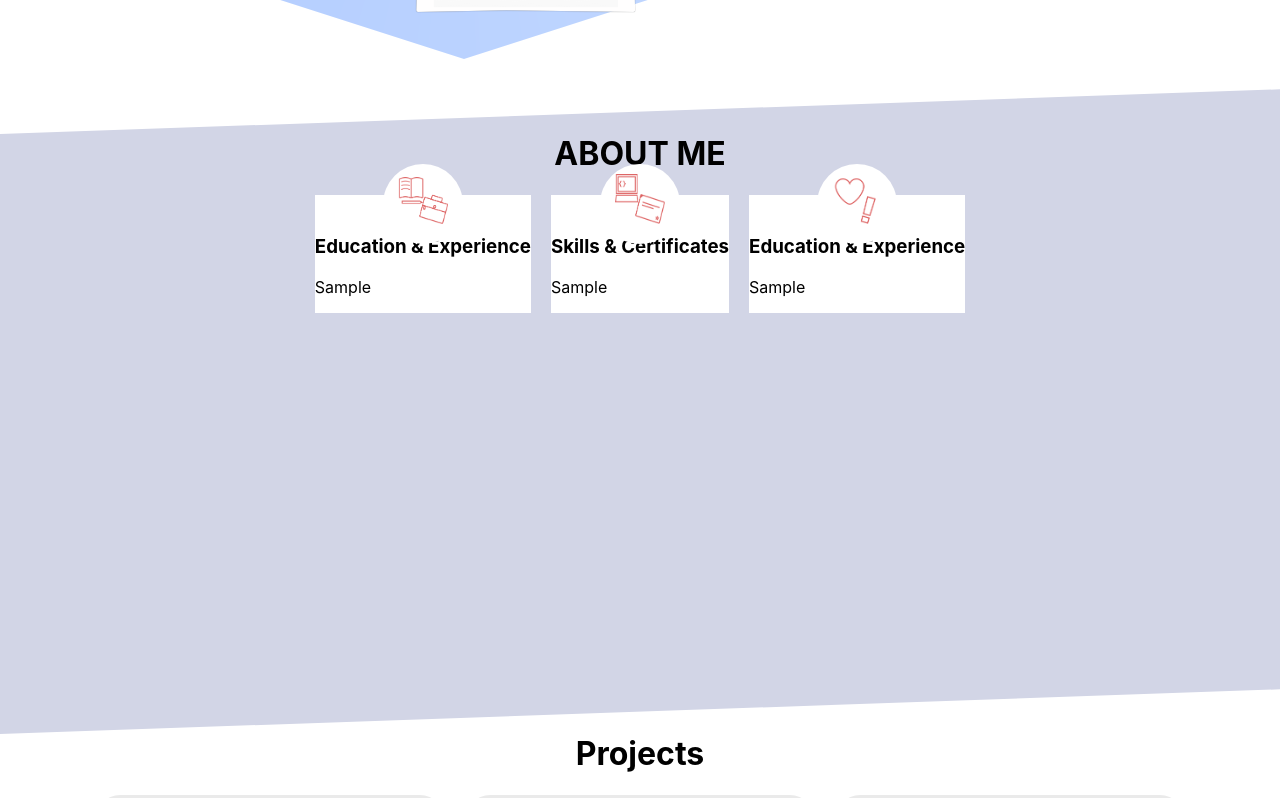
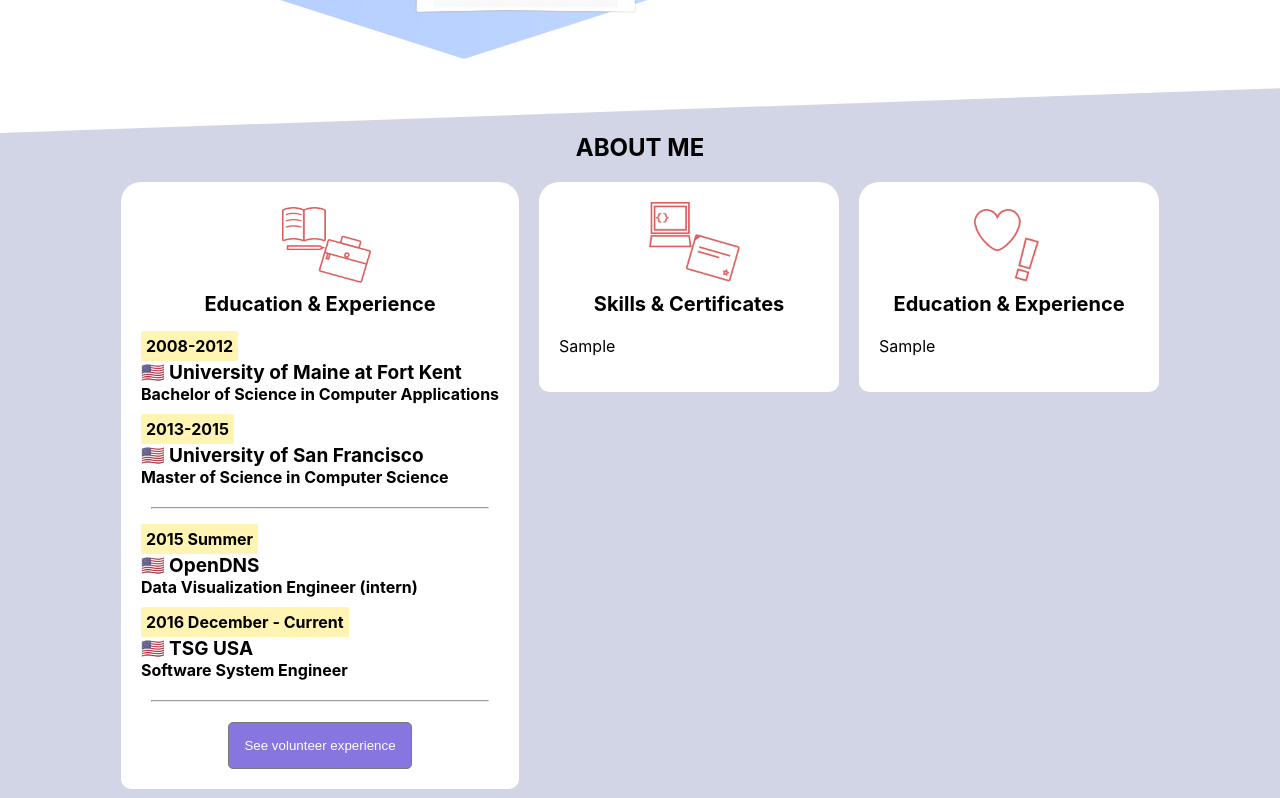
Before and after one commit to Lulkafe/Portofolio, a Next.js app: page / in a window 1280 px wide. Shown: the part 820-1618 px from the top of the page. Built offline with nearby package versions, Linux system fonts and the light colour scheme.

Commit message:
Updated About section

```diff
--- a/components/about.tsx
+++ b/components/about.tsx
@@ -1,6 +1,7 @@
 import style from '../styles/About.module.sass'
 import Image from 'next/image'
 import { ImageInfo } from './interface';
+import { useState } from 'react';
 
 export default function AboutMeSection () {
 
@@ -10,7 +11,7 @@ export default function AboutMeSection () {
          <div className={style.skewed} />
       </section>
       <div className={style.content_wrapper}>
-          <h1 className={style.section_header}>ABOUT ME</h1>
+          <h2 className={style.section_header}>ABOUT ME</h2>
           <div className={style.items_wrapper}>
             <EduAndExpItem/>
             <SkillCertItem/>
@@ -44,10 +45,12 @@ const ItemFrame = (props: any) => {
 }
 
 const EduAndExpItem = () => {
+
+  const [showVolExp, setShowVolExp] = useState(false);
   const imgInfo: ImageInfo = {
     src: '/edu_and_exp.png',
-    height: 50,
-    width: 50,
+    height: 81,
+    width: 91,
     alt: 'Education and experience icon'
   }
 
@@ -55,7 +58,33 @@ const EduAndExpItem = () => {
     <ItemFrame
       header={'Education & Experience'}
       imgInfo={imgInfo}>
-      <p>Sample</p>
+
+      {/* Education */}
+      <h4 className={style.year_header}><span className={style.highlight}>2008-2012</span></h4>
+      <h5 className={style.org_name}>🇺🇸 University of Maine at Fort Kent</h5>
+      <h6 className={style.title_name}>Bachelor of Science in Computer Applications</h6>
+
+      <h4 className={style.year_header}><span className={style.highlight}>2013-2015</span></h4>
+      <h5 className={style.org_name}>🇺🇸 University of San Francisco</h5>
+      <h6 className={style.title_name}>Master of Science in Computer Science</h6>
+      <hr className={style.divider}/>
+
+      {/* Work Experience */}
+      <h4 className={style.year_header}><span className={style.highlight}>2015 Summer</span></h4>
+      <h5 className={style.org_name}>🇺🇸 OpenDNS</h5>
+      <h6 className={style.title_name}>Data Visualization Engineer (intern)</h6>
+
+      <h4 className={style.year_header}><span className={style.highlight}>2016 December - Current</span></h4>
+      <h5 className={style.org_name}>🇺🇸 TSG USA</h5>
+      <h6 className={style.title_name}>Software System Engineer</h6>
+      <hr className={style.divider}/>
+
+      {/* Volunteer Experience (Option) */}
+      <div>
+        {/* TODO: list Vulunteer experience here */}
+      </div>
+      <button className={style.toggle_button} type='button'>See volunteer experience</button>
+
     </ItemFrame>
   )
 }
@@ -63,8 +92,8 @@ const EduAndExpItem = () => {
 const SkillCertItem = () => {
   const imgInfo: ImageInfo = {
     src: '/skill_and_cert.png',
-    height: 50,
-    width: 50,
+    height: 80,
+    width: 91,
     alt: 'Education and experience icon'
   }
 
@@ -80,8 +109,8 @@ const SkillCertItem = () => {
 const HobbyInterestItem = () => {
   const imgInfo: ImageInfo = {
     src: '/hobby_and_interest.png',
-    height: 50,
-    width: 50,
+    height: 80,
+    width: 80,
     alt: 'Education and experience icon'
   }
 
--- a/components/project.tsx
+++ b/components/project.tsx
@@ -5,7 +5,7 @@ export default function ProjectSection () {
 
   return (
     <div className={style.section_wrapper} id='project'>
-      <h1 className={style.header}>Projects</h1>
+      <h2 className={style.header}>Projects</h2>
       <div className={style.content_wrapper}>
         {
             projects.map((project: ProjectInfo, i) => {
--- a/components/welcome.tsx
+++ b/components/welcome.tsx
@@ -12,7 +12,7 @@ export default function WelcomeSection () {
             width={832}
             />
         </div>
-        <p className={ style.greeting}>Hello!, I&apos;m Seimei.<br/>Software Engineer.</p>
+        <h1 className={ style.greeting}>Hello!, I&apos;m Seimei.<br/>Software Engineer.</h1>
       </div>
     </div>
   )
--- a/styles/About.module.sass
+++ b/styles/About.module.sass
@@ -1,12 +1,22 @@
 .about_item
     background: white
-    max-width: 350px
+    min-width: 300px
+    max-width: 400px
+    border-top-left-radius: 20px
+    border-top-right-radius: 20px
+    border-bottom-left-radius: 10px
+    border-bottom-right-radius: 10px
     position: relative
+    padding: 20px
+    height: 100%
 
 .content_wrapper
     width: 100%
     max-width: 1600px
     margin: 0 auto
+
+.divider
+    margin: 20px 10px 20px 10px
 
 .section_wrapper
     width: 100%
@@ -18,26 +28,31 @@
 .section_header
     text-align: center
 
+.highlight
+    background: #FFF4B1
+    padding: 5px
+    border-radius: 2px
+
+.org_name
+    margin: 0
+    font-size: 19px
+
 .image_wrapper
-    position: absolute
-    left: 50%
-    bottom: 50%
-    padding-top: 10px
-    margin-bottom: 10px
-    background-color: white
     text-align: center
+    margin: 0 auto
     width: 80px
     height: 80px
-    border-radius: 80px
-    transform: translateX(-50%)
 
 .item_header
-    margin-top: 40px
+    margin-top: 10px
+    text-align: center
+    font-size: 20px
 
 .items_wrapper
     display: flex
     gap: 20px
     justify-content: center
+    flex-wrap: wrap
 
 .skewed
   position: absolute
@@ -51,3 +66,20 @@
   transform: skewY(-2deg)
   transform-origin: top left
   z-index: -1
+
+.title_name
+  margin: 0
+  font-size: 16px
+
+.toggle_button
+  background-color: #8775e0
+  border: 1px solid #797979
+  color: white
+  padding: 15px
+  border-radius: 5px
+  display: block
+  margin: 0 auto
+
+.year_header
+  margin-bottom: 5px
+  margin-top: 15px
```
